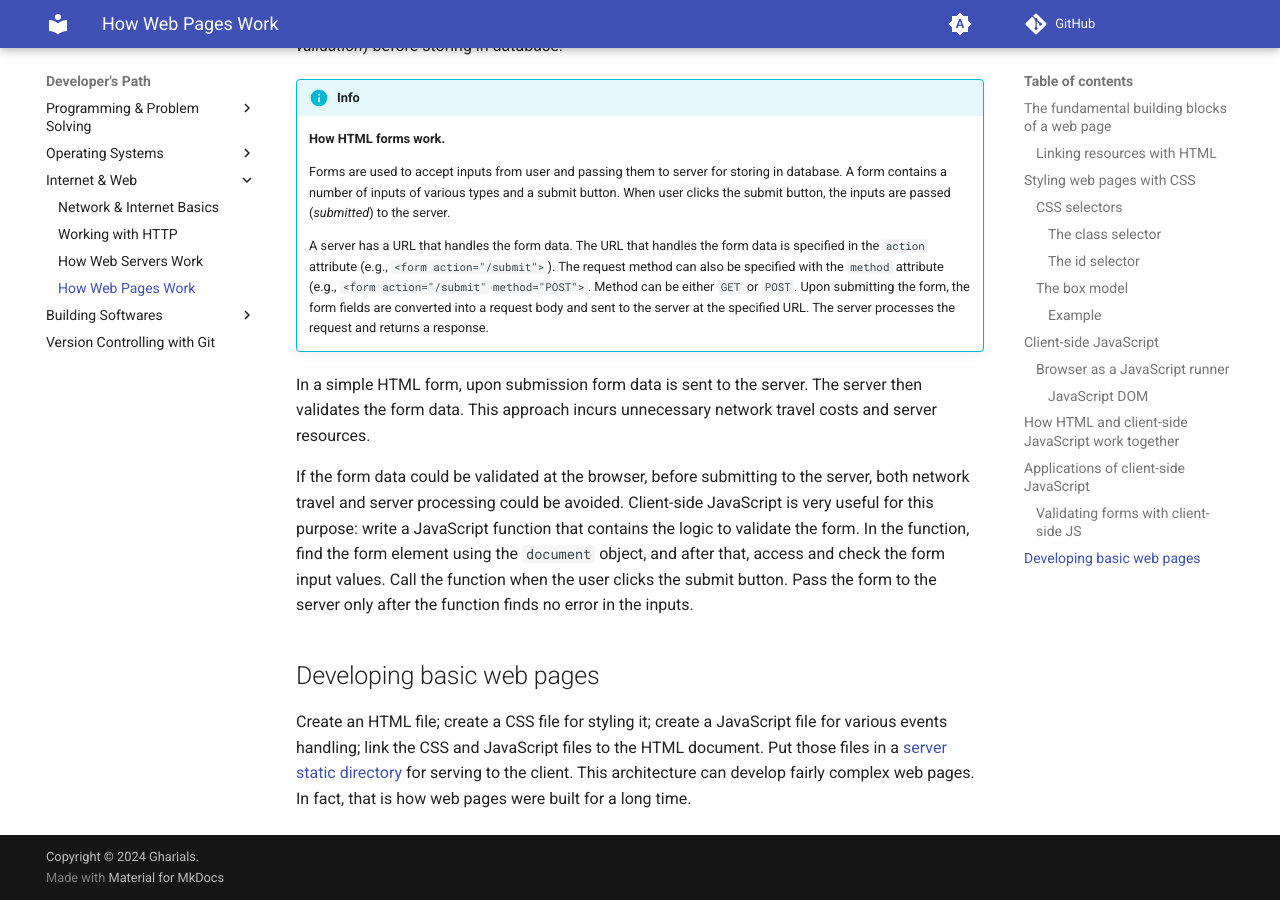
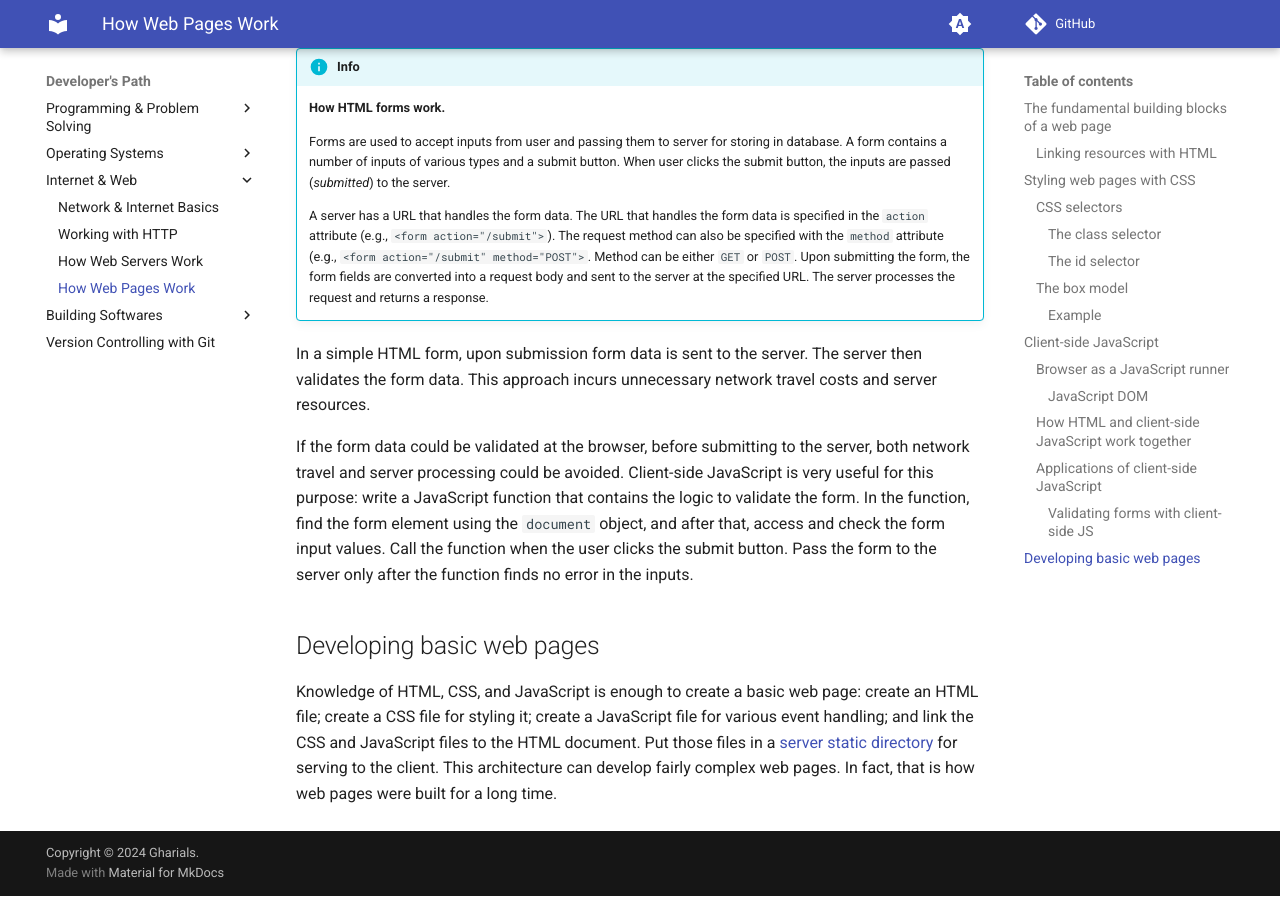
Before and after one commit to gharials/dev-path, an MkDocs documentation site: the page built from docs/internet-web/web-pages.md, in a window 1280 px wide and 900 px high, scrolled down 5707 px. Built offline with MkDocs 1.6.1 and Material for MkDocs 9.7.7, drawn with Linux system fonts in a browser that asks for light colours; comment, search, counter and statistics services are not loaded.

Commit message:
'web-pages': copy edit.

```diff
--- a/docs/internet-web/web-pages.md
+++ b/docs/internet-web/web-pages.md
@@ -165,7 +165,7 @@
 
 Elements of the HTML document can be read and modified through the `document` object. Therefore, it is the link between the HTML document and client-side JavaScript. Whenever accessing and manipulating the HTML document with client-side JavaScript is needed, use the `document` object. This allows JavaScript to dynamically change the content, structure, and style of a webpage.
 
-## How HTML and client-side JavaScript work together
+### How HTML and client-side JavaScript work together
 
 HTML elements can associate functions with its _events_; those functions are called _event handlers._ For example, `<element onClick="function1()"/>` means call `function1` when element is clicked; `<element onLoad="function2()"/>` means call `function2` when element loads. Here both `function1` and `function2` are defined in the linked JavaScript files. Here is an exhaustive list of [HTML events](https://www.w3schools.com/jsref/dom_obj_event.asp).
 
@@ -173,9 +173,9 @@
 
 The architecture in summary: _perform some operation (function) when something happens (event) to an element._
 
-## Applications of client-side JavaScript
+### Applications of client-side JavaScript
 
-### Validating forms with client-side JS
+#### Validating forms with client-side JS
 
 Client-side JavaScript has its application in *validating* HTML forms. Users may input incorrect data or forget to input mandatory data in forms. The user inputs have to be checked (called *validation*) before storing in database.
 
@@ -192,4 +192,4 @@
 
 ## Developing basic web pages
 
-Create an HTML file; create a CSS file for styling it; create a JavaScript file for various events handling; link the CSS and JavaScript files to the HTML document. Put those files in a [server static directory](./web-servers.md#serving-static-contents) for serving to the client. This architecture can develop fairly complex web pages. In fact, that is how web pages were built for a long time.
+Knowledge of HTML, CSS, and JavaScript is enough to create a basic web page: create an HTML file; create a CSS file for styling it; create a JavaScript file for various event handling; and link the CSS and JavaScript files to the HTML document. Put those files in a [server static directory](./web-servers.md#serving-static-contents) for serving to the client. This architecture can develop fairly complex web pages. In fact, that is how web pages were built for a long time.
```
